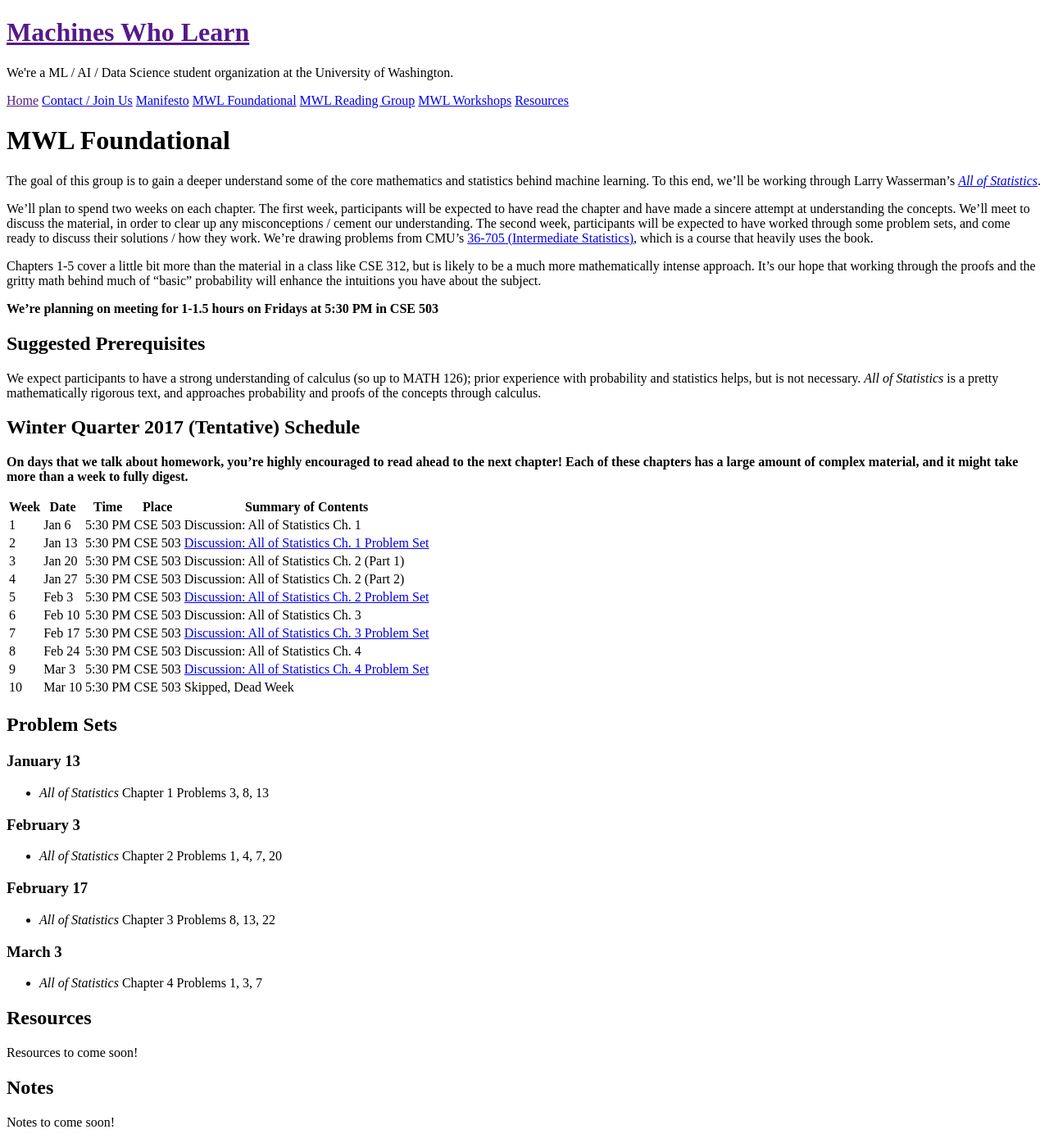
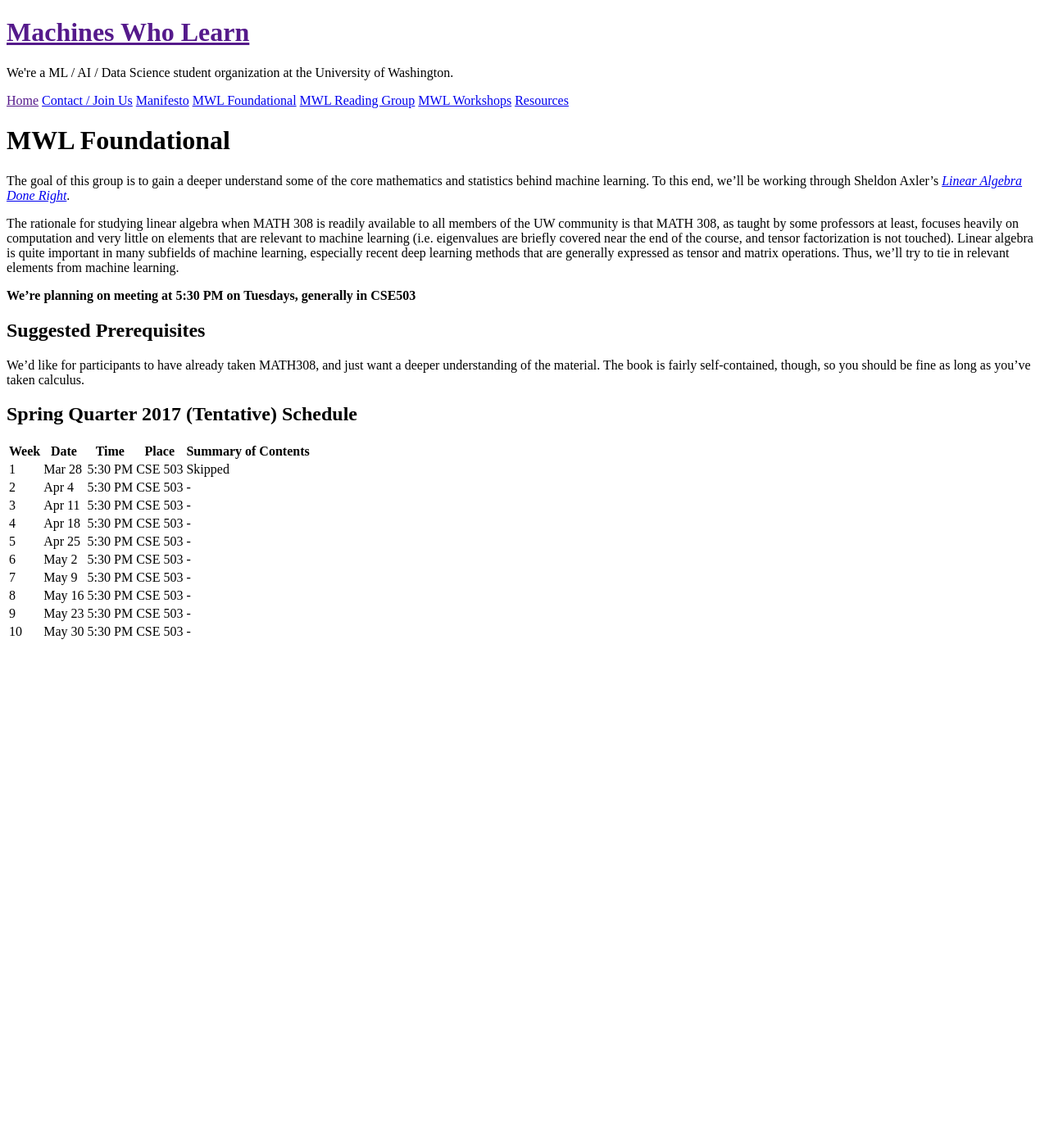
Before and after one commit to MachinesWhoLearn/machineswholearn.github.io, a Jekyll site: the page built from mwl_foundational.md, in a window 1280 px wide. Shown: the whole page at 82% size. Built offline with Jekyll 4.4.1, drawn with Linux system fonts in a browser that asks for light colours; after the commit the page ends 900 px from its top, so only the background shows below that.

Commit message:
Update foundational for spring 2017

```diff
--- a/mwl_foundational.md
+++ b/mwl_foundational.md
@@ -5,68 +5,37 @@ title: MWL Foundational
 
 The goal of this group is to gain a deeper understand some of the core
 mathematics and statistics behind machine learning. To this end, we'll be
-working through Larry Wasserman's
-[*All of Statistics*](http://www.stat.cmu.edu/~larry/all-of-statistics/).
+working through Sheldon Axler's
+[*Linear Algebra Done Right*](http://linear.axler.net/).
 
-We'll plan to spend two weeks on each chapter. The first week, participants will
-be expected to have read the chapter and have made a sincere attempt at
-understanding the concepts. We'll meet to discuss the material, in order to
-clear up any misconceptions / cement our understanding. The second week,
-participants will be expected to have worked through some problem sets, and come
-ready to discuss their solutions / how they work. We're drawing problems from
-CMU's
-[36-705 (Intermediate Statistics)](http://www.stat.cmu.edu/~larry/=stat705/),
-which is a course that heavily uses the book.
+The rationale for studying linear algebra when MATH 308 is readily available
+to all members of the UW community is that MATH 308, as taught by some professors
+at least, focuses heavily on computation and very little on elements that are
+relevant to machine learning (i.e. eigenvalues are briefly covered near the end of
+the course, and tensor factorization is not touched). Linear algebra is quite
+important in many subfields of machine
+learning, especially recent deep learning methods that are generally expressed as
+tensor and matrix operations. Thus, we'll try to tie in relevant elements from machine
+learning.
 
-Chapters 1-5 cover a little bit more than the material in a class like CSE 312,
-but is likely to be a much more mathematically intense approach. It's our hope
-that working through the proofs and the gritty math behind much of "basic"
-probability will enhance the intuitions you have about the subject.
-
-**We're planning on meeting for 1-1.5 hours on Fridays at 5:30 PM in CSE 503**
+**We're planning on meeting at 5:30 PM on Tuesdays, generally in CSE503**
 
 ## Suggested Prerequisites
-We expect participants to have a strong understanding of calculus (so up to MATH
-126); prior experience with probability and statistics helps, but is not
-necessary. *All of Statistics* is a pretty mathematically rigorous text, and
-approaches probability and proofs of the concepts through calculus.
+We'd like for participants to have already taken MATH308, and just want a deeper
+understanding of the material. The book is fairly self-contained, though, so
+you should be fine as long as you've taken calculus.
 
-## Winter Quarter 2017 (Tentative) Schedule
-**On days that we talk about homework, you're highly encouraged to read ahead to the
-next chapter! Each of these chapters has a large amount of complex material, and it
-might take more than a week to fully digest.**
+## Spring Quarter 2017 (Tentative) Schedule
 
 | Week | Date | Time | Place | Summary of Contents |
-|------|------|------|-------|-----------------------------------------------------|
-| 1 | Jan 6 | 5:30 PM | CSE 503 | Discussion: All of Statistics Ch. 1 |
-| 2 | Jan 13 | 5:30 PM | CSE 503 | [Discussion: All of Statistics Ch. 1 Problem Set](#january-13) |
-| 3 | Jan 20 | 5:30 PM | CSE 503 | Discussion: All of Statistics Ch. 2 (Part 1)|
-| 4 | Jan 27 | 5:30 PM | CSE 503 | Discussion: All of Statistics Ch. 2 (Part 2)|
-| 5 | Feb 3 | 5:30 PM | CSE 503 | [Discussion: All of Statistics Ch. 2 Problem Set](#february-3) |
-| 6 | Feb 10 | 5:30 PM | CSE 503 | Discussion: All of Statistics Ch. 3 |
-| 7 | Feb 17 | 5:30 PM | CSE 503 | [Discussion: All of Statistics Ch. 3 Problem Set](#february-17) |
-| 8 | Feb 24 | 5:30 PM | CSE 503 | Discussion: All of Statistics Ch. 4 |
-| 9 | Mar 3 | 5:30 PM | CSE 503 | [Discussion: All of Statistics Ch. 4 Problem Set](#march-3) |
-| 10 | Mar 10 | 5:30 PM | CSE 503 | Skipped, Dead Week |
-
-## Problem Sets
-
-### January 13
-  - *All of Statistics* Chapter 1 Problems 3, 8, 13
-
-### February 3
-  - *All of Statistics* Chapter 2 Problems 1, 4, 7, 20
-
-### February 17
-  - *All of Statistics* Chapter 3 Problems 8, 13, 22
-
-### March 3
-  - *All of Statistics* Chapter 4 Problems 1, 3, 7
-
-## Resources
-
-Resources to come soon!
-
-## Notes
-
-Notes to come soon!
+|------|------|------|-------|---------------------|
+| 1 | Mar 28 | 5:30 PM | CSE 503 | Skipped |
+| 2 | Apr 4 | 5:30 PM | CSE 503 | - |
+| 3 | Apr 11 | 5:30 PM | CSE 503 | - |
+| 4 | Apr 18 | 5:30 PM | CSE 503 | - |
+| 5 | Apr 25 | 5:30 PM | CSE 503 | - |
+| 6 | May 2 | 5:30 PM | CSE 503 | - |
+| 7 | May 9 | 5:30 PM | CSE 503 | - |
+| 8 | May 16 | 5:30 PM | CSE 503 | - |
+| 9 | May 23 | 5:30 PM | CSE 503 | - |
+| 10 | May 30 | 5:30 PM | CSE 503 | - |
```
